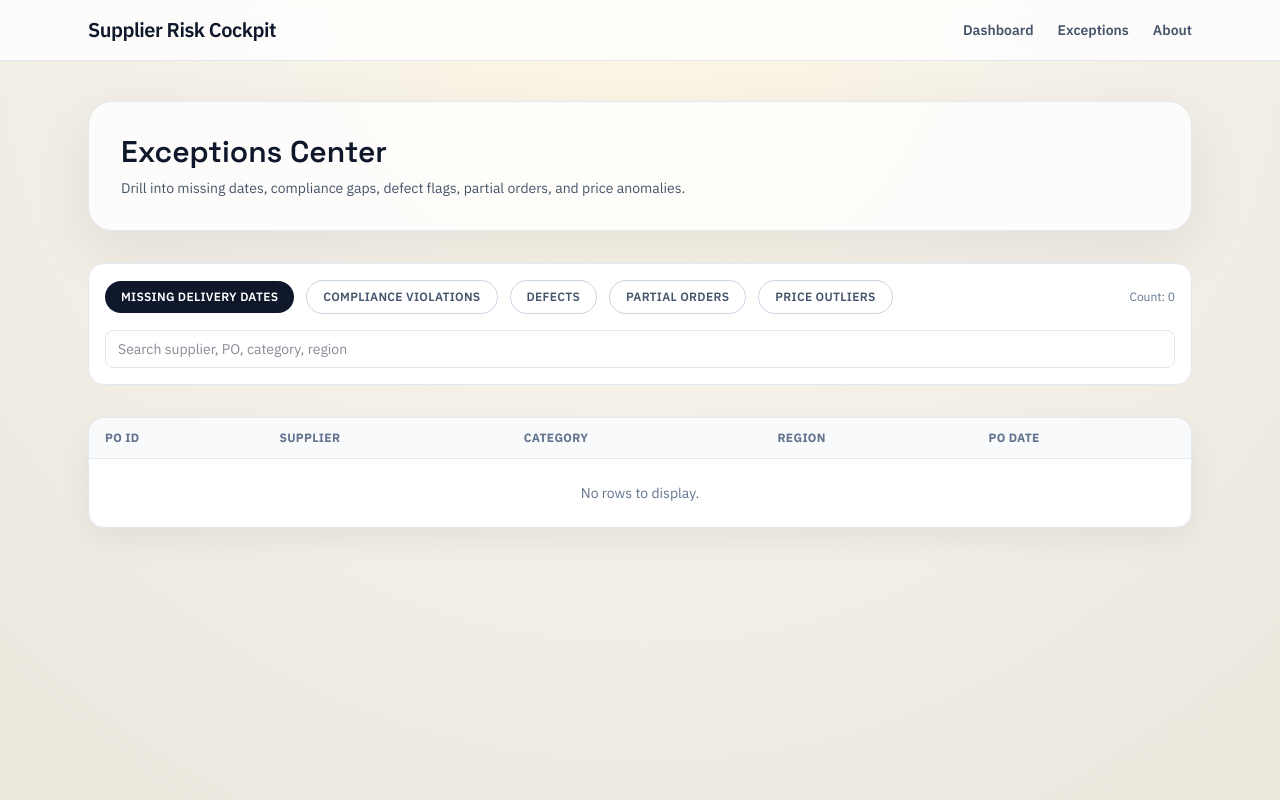
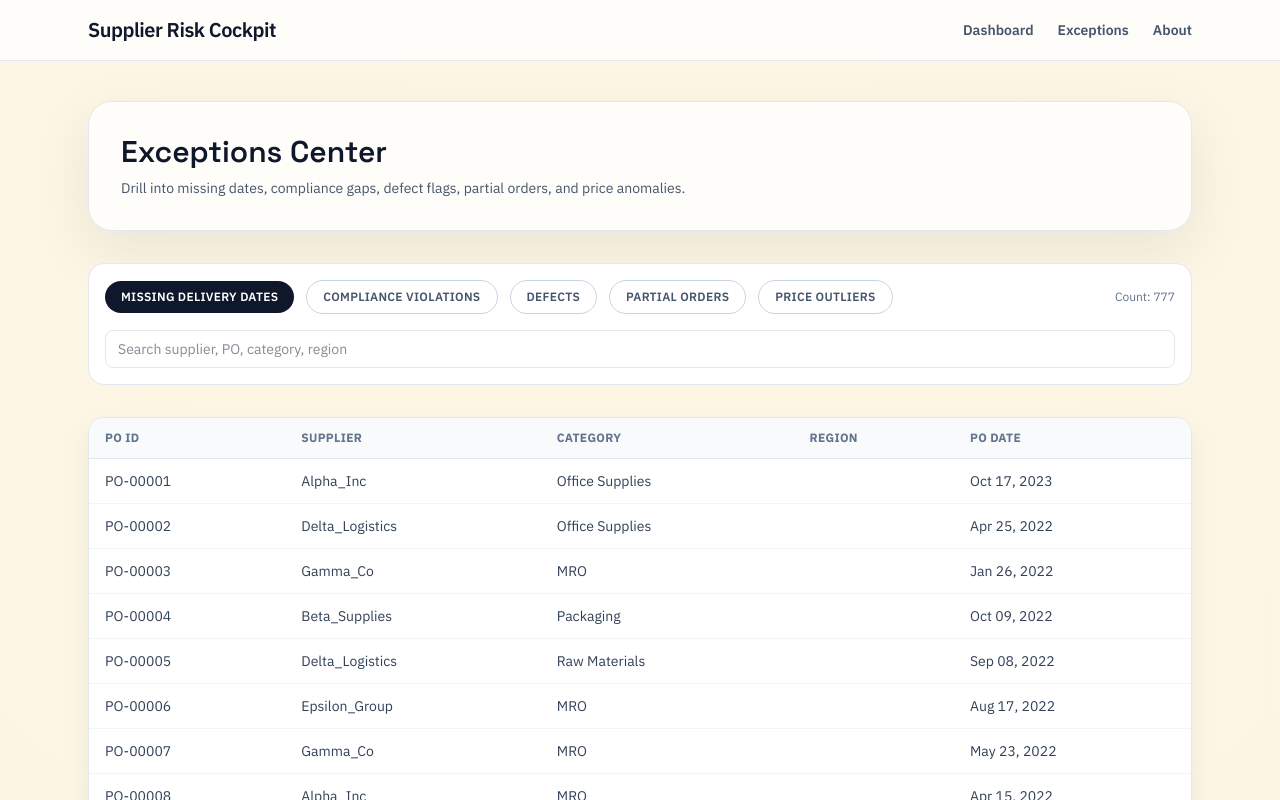
Before and after one commit to Vaikunth-Narayanan-IU/Procurement_Analytics_Project, a Next.js app: page /exceptions in a window 1280 px wide. Shown: the top 800 px of the page. Built offline with nearby package versions, Linux system fonts and the light colour scheme.

Commit message:
Fix exceptions tab key mismatch for build

```diff
--- a/src/app/exceptions/page.tsx
+++ b/src/app/exceptions/page.tsx
@@ -7,7 +7,7 @@ import { useDataStore } from "@/lib/store";
 import { type ColumnDef } from "@tanstack/react-table";
 
 const tabs = [
-  { key: "missing", label: "Missing delivery dates" },
+  { key: "missingDates", label: "Missing delivery dates" },
   { key: "compliance", label: "Compliance violations" },
   { key: "defects", label: "Defects" },
   { key: "partials", label: "Partial orders" },
@@ -27,7 +27,7 @@ type ExceptionRow = {
 
 export default function ExceptionsPage() {
   const data = useDataStore((state) => state.data);
-  const [activeTab, setActiveTab] = useState<TabKey>("missing");
+  const [activeTab, setActiveTab] = useState<TabKey>("missingDates");
   const [search, setSearch] = useState("");
 
   const exceptions = useMemo(() => computeExceptions(data), [data]);
```
